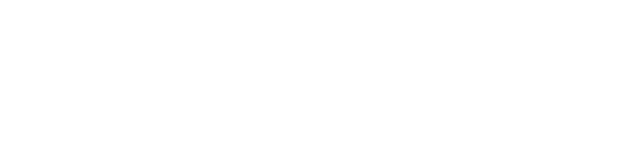
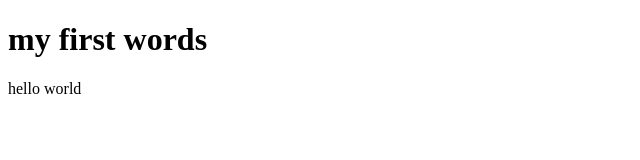
Before and after one commit to rakibphero/my-first-repo, a plain HTML site: page index.html in a window 1280 px wide. Shown: the whole page, without its empty margins (0-640 px from the left). Drawn offline with Linux system fonts and the light colour scheme.

Commit message:
addderd header

```diff
--- a/index.html
+++ b/index.html
@@ -7,6 +7,7 @@
     <title>MY-FIRST-GITHUB REPO</title>
 </head>
 <body>
-
+    <h1>my first words</h1>
+    <p>hello world</p>
 </body>
 </html>
```
